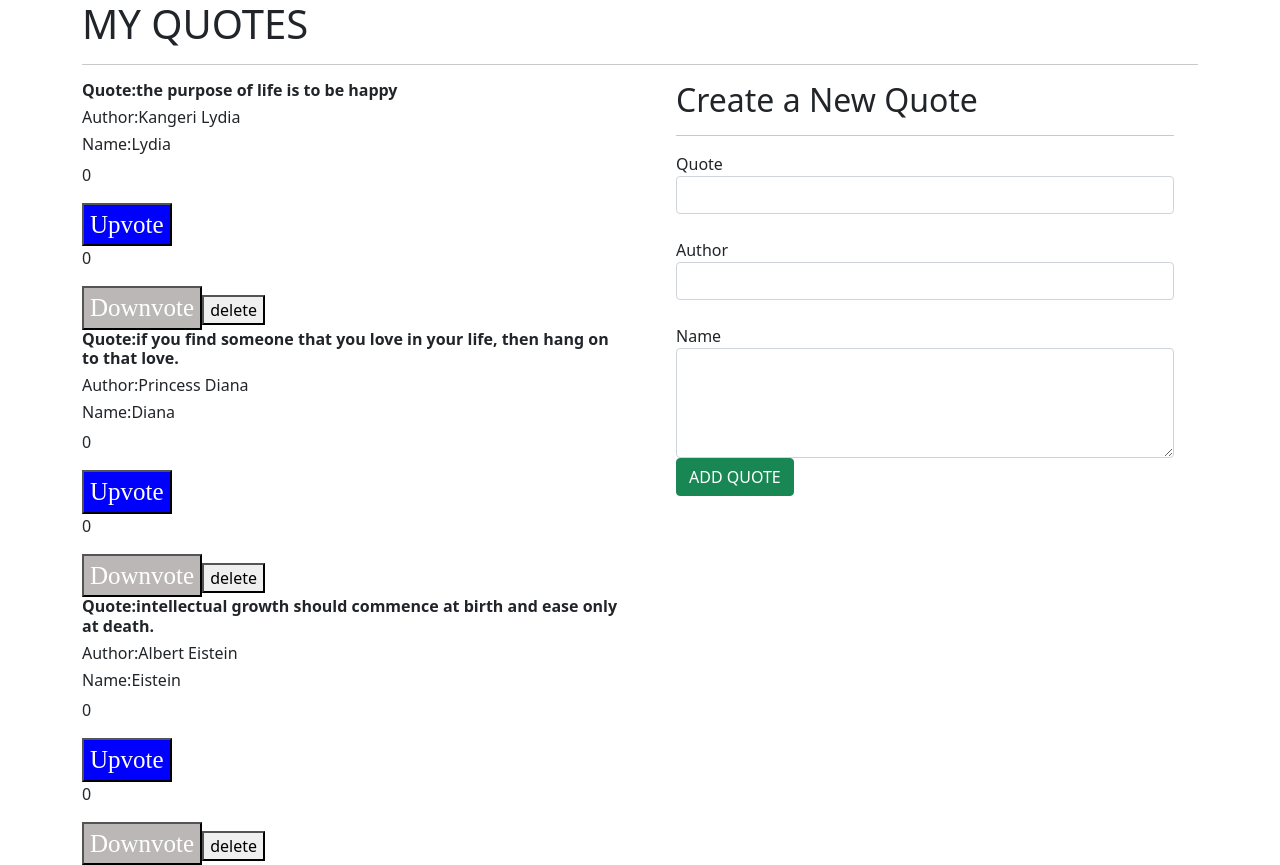
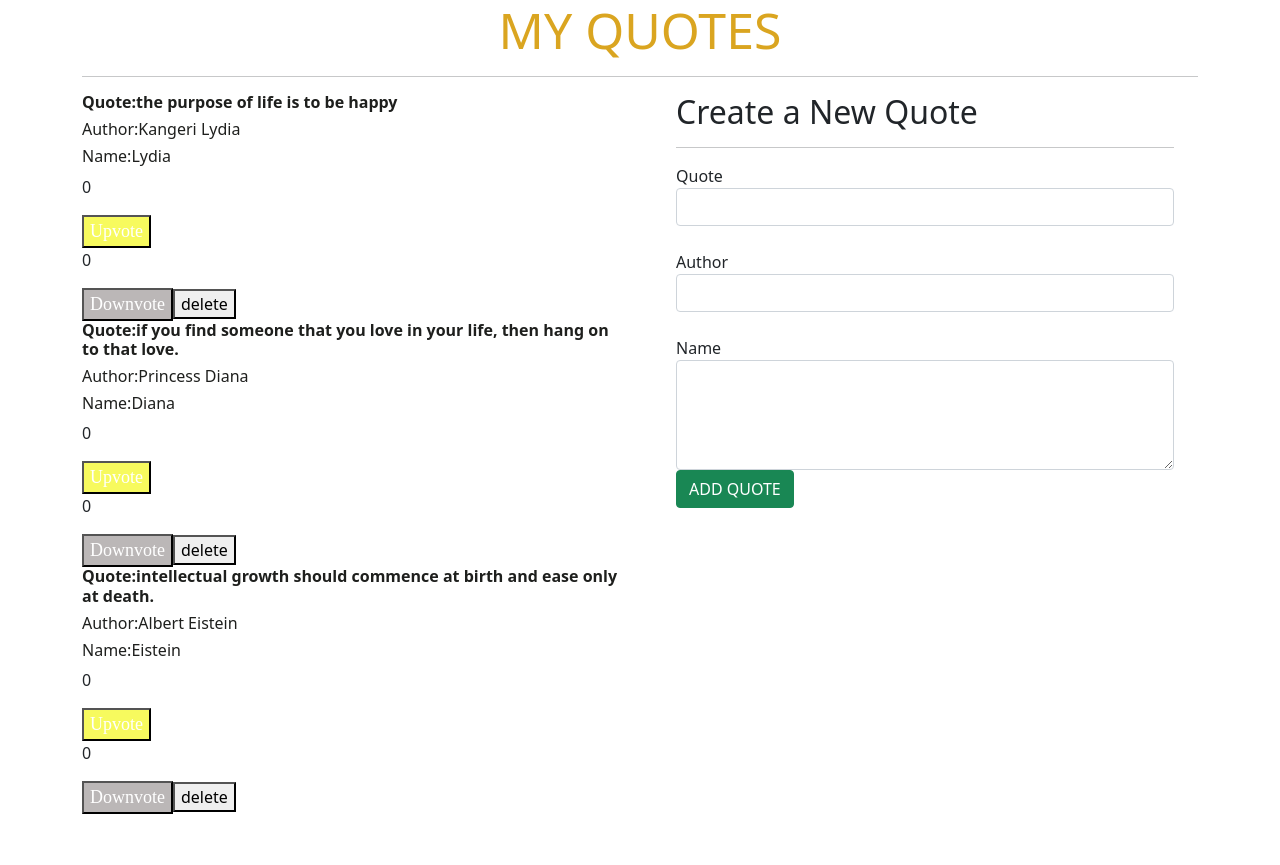
Before and after one commit to lydia-254/Quote-Web, an Angular app in the folder Quote/: page / in a window 1280 px wide. After the commit the page ends 814 px from the top, so only its background shows below. Built offline with nearby package versions, Linux system fonts and the light colour scheme.

Commit message:
Update changes

```diff
--- a/Quote/src/app/quote-detail/quote-detail.component.css
+++ b/Quote/src/app/quote-detail/quote-detail.component.css
@@ -0,0 +1,3 @@
+h6 {
+    color: rgb(30, 31, 29);
+}
--- a/Quote/src/app/quote-detail/quote-detail.component.html
+++ b/Quote/src/app/quote-detail/quote-detail.component.html
@@ -6,8 +6,8 @@
   <h6> Author:{{quote.author}}</h6>
   <h6> Name:{{quote.name}}</h6>
   <p>{{quote.upvote}}</p>
- <button (click)='upvote()' style="color: white; font-size: 20px; background-color: blue;  font-size: 25px; font-family: 'Times New Roman', Times, serif; ">Upvote</button>
+ <button (click)='upvote()' style="color: white; font-size: 18px; background-color: rgb(247, 250, 94);  font-size: 18px; font-family: 'Times New Roman', Times, serif; ">Upvote</button>
  <p>{{quote.downvote}}</p>
- <button (click)='downvote()' style="color: white; font-size: 20px; background-color: rgb(187, 183, 183);  font-size: 25px; font-family: 'Times New Roman', Times, serif;" >Downvote</button>
+ <button (click)='downvote()' style="color: white; font-size: 18px; background-color: rgb(187, 183, 183);  font-size: 18px; font-family: 'Times New Roman', Times, serif;" >Downvote</button>
   <button (click)='quoteComplete(true)' >delete</button>
 </div>
--- a/Quote/src/app/quote/quote.component.css
+++ b/Quote/src/app/quote/quote.component.css
@@ -0,0 +1,5 @@
+h1 {
+    text-align: center;
+    color: goldenrod;
+    font-size: 50px;
+}
```
